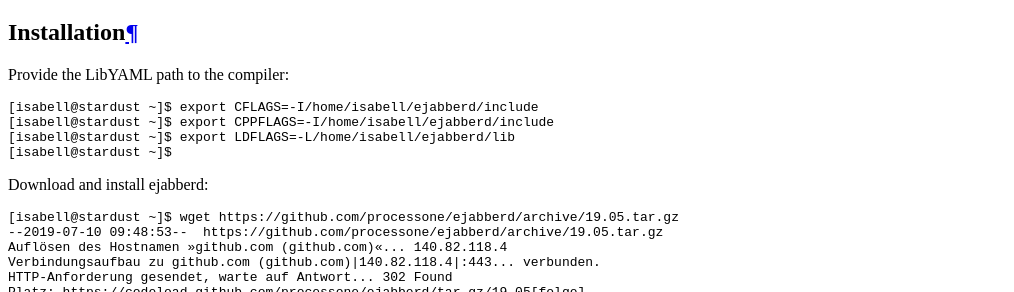
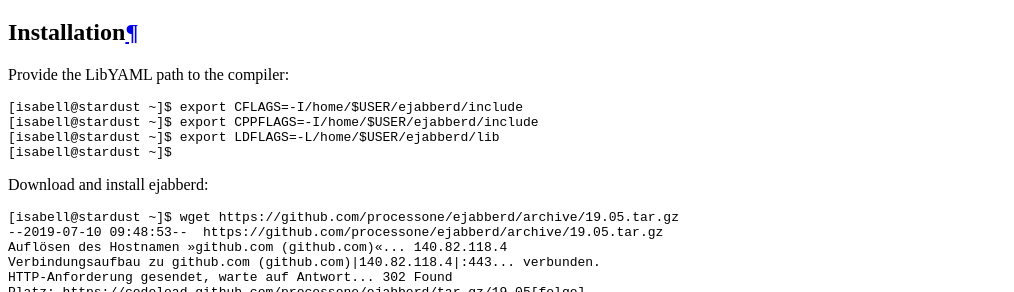
Before and after one commit to Uberspace/lab, a Sphinx documentation site: the page built from source/guide_ejabberd.rst, in a window 1280 px wide and 900 px high, scrolled down 6301 px. Shown: the part 160-452 px from the top of the window, without its empty margins (0-1014 px from the left). Built offline with Sphinx 7.4.7 and the Read the Docs theme 2.0.0, drawn with Linux system fonts in a browser that asks for light colours.

Commit message:
fix path in compiler options

```diff
--- a/source/guide_ejabberd.rst
+++ b/source/guide_ejabberd.rst
@@ -234,9 +234,9 @@
 Provide the LibYAML path to the compiler:
 ::
 
-    [isabell@stardust ~]$ export CFLAGS=-I/home/isabell/ejabberd/include
-    [isabell@stardust ~]$ export CPPFLAGS=-I/home/isabell/ejabberd/include
-    [isabell@stardust ~]$ export LDFLAGS=-L/home/isabell/ejabberd/lib
+    [isabell@stardust ~]$ export CFLAGS=-I/home/$USER/ejabberd/include
+    [isabell@stardust ~]$ export CPPFLAGS=-I/home/$USER/ejabberd/include
+    [isabell@stardust ~]$ export LDFLAGS=-L/home/$USER/ejabberd/lib
     [isabell@stardust ~]$
 
 Download and install ejabberd:
```
